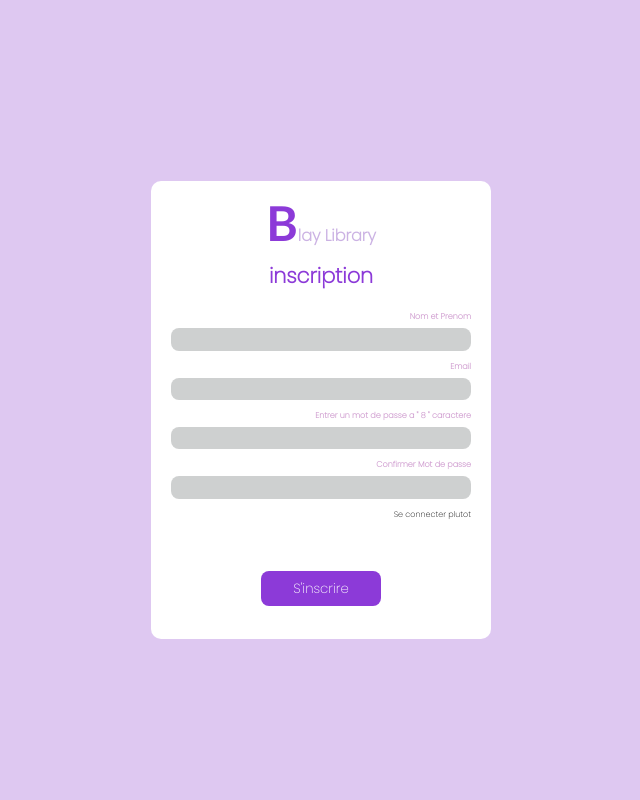
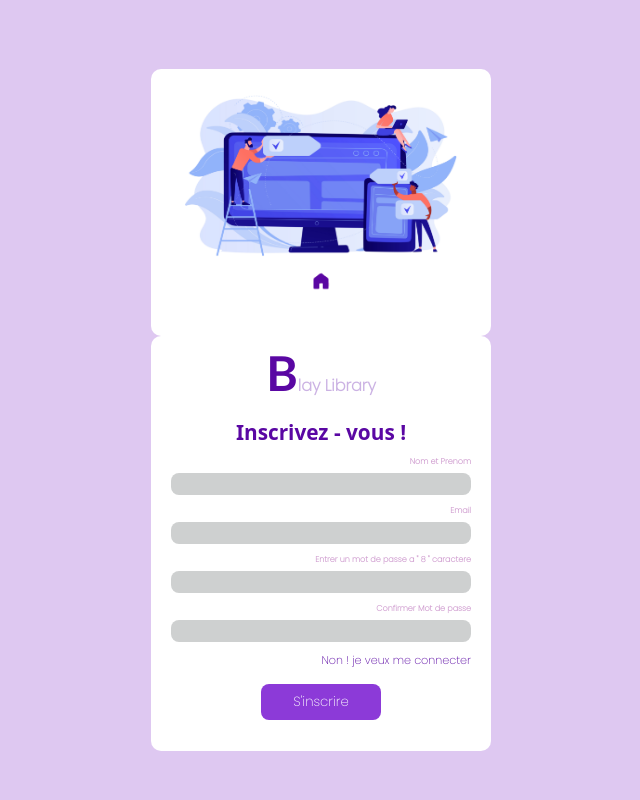
Before and after one commit to 2DYXBOSS/projetdelibrairie, a Flask app: page /add_data in a window 1280 px wide. Shown: the whole page, without its empty margins (319-959 px from the left). Run offline with Flask 3, Linux system fonts and the light colour scheme.

Commit message:
Update add_profile.html

```diff
--- a/templates/add_profile.html
+++ b/templates/add_profile.html
@@ -1,4 +1,4 @@
-
+<!--
 
 <!DOCTYPE html>
 <html lang="en">
@@ -48,4 +48,142 @@
         </div>
     </header>
 </body>
+</html> -->
+
+
+
+
+
+
+
+
+<!DOCTYPE html>
+<html lang="en">
+<head>
+    <meta charset="UTF-8">
+    <meta name="viewport" content="width=device-width, initial-scale=1.0">
+    <title>Document</title>
+    <link rel="stylesheet" href="static/CSS/add_profil.css">
+    <link rel="preconnect" href="https://fonts.googleapis.com">
+    <link rel="preconnect" href="https://fonts.gstatic.com" crossorigin>
+    <link href="https://fonts.googleapis.com/css2?family=Poppins:wght@200&display=swap" rel="stylesheet">
+</head>
+<body>
+    <header>
+
+        <div class="dex2">
+            <div class="mp" id="vjk1">
+                <img src="{{ url_for('static', filename='IMAGES/20945446.jpg')}}"  height="80%" width="100%" alt="" >
+                <a href="/">
+                    <img src="{{ url_for('static', filename='IMAGES/home-removebg-preview.png')}}" style="filter: invert(15%) sepia(59%) saturate(7268%) hue-rotate(272deg) brightness(63%) contrast(111%);" height="20px" width="20px" alt="">
+                </a>
+            </div>
+            <div class="mp" id="vjk">
+                {% with messages = get_flashed_messages() %}
+                    {% if messages %}
+                    <ul style="text-align: center;">
+                        {% for message in messages %}
+                        <li style="color: red;list-style-type: none;font-size: 0.8rem;padding-bottom: 20px;">{{ message }}</li>
+                        {% endfor %}
+                    </ul>
+                    {% endif %}
+                    {% endwith %}
+                <div class="hea2" >
+                    <strong><p style="color:  rgba(162, 117, 204, 0.555);"><span style="font-family: 'Gill Sans', 'Gill Sans MT', Calibri, 'Trebuchet MS', sans-serif;font-size: 3rem;color: rgb(90, 7, 163);">B</span>lay Library</p></strong>
+                </div>
+                <div class="hea2">
+                    <h2 style="color: rgb(90, 7, 163);font-size: 1.3rem;font-family: system-ui, -apple-system, BlinkMacSystemFont, 'Segoe UI', Roboto, Oxygen, Ubuntu, Cantarell, 'Open Sans', 'Helvetica Neue', sans-serif;">Inscrivez - vous !</h2>
+                </div>
+                <form action="/add" method="POST" class="formulaire">
+
+
+                    <label >Nom et Prenom</label>
+                    <input required type="text" name="first_name" id="">
+                    <label >Email</label>
+                    <input required type="email" name="last_name" id="">
+                    <label >Entrer un mot de passe a " 8 " caractere</label>
+                    <input  required type="password" name="age" id="">
+                    <label >Confirmer Mot de passe</label>
+                    <input  required type="password" name="conf" id="">
+
+
+                    <a href="/pre" style="font-size: 0.7rem;color: rgb(90, 7, 163);padding-top: 10px;margin-bottom: 15px;">Non ! je veux me connecter</a>
+
+                    <button type="submit" >S'inscrire</button>
+                </form>
+            </div>
+        </div>
+    </header>
+</body>
 </html>
+
+
+
+
+
+
+
+
+
+
+
+
+<!--
+<!DOCTYPE html>
+<html lang="en">
+<head>
+    <meta charset="UTF-8">
+    <meta name="viewport" content="width=device-width, initial-scale=1.0">
+    <title>Document</title>
+    <link rel="stylesheet" href="static/CSS/connex.css">
+    <link rel="preconnect" href="https://fonts.googleapis.com">
+    <link rel="preconnect" href="https://fonts.gstatic.com" crossorigin>
+    <link href="https://fonts.googleapis.com/css2?family=Poppins:wght@200&display=swap" rel="stylesheet">
+</head>
+<body>
+    <header>
+        <div class="dex2">
+            <div class="mp">
+                {% with messages = get_flashed_messages() %}
+                    {% if messages %}
+                    <ul style="text-align: center;">
+                        {% for message in messages %}
+                        <li style="color: red;list-style-type: none;font-size: 0.8rem;padding-bottom: 20px;">{{ message }}</li>
+                        {% endfor %}
+                    </ul>
+                    {% endif %}
+                    {% endwith %}
+                <div class="hea2">
+                    <strong><p style="color: rgba(162, 117, 204, 0.555);"><span style="font-family: 'Gill Sans', 'Gill Sans MT', Calibri, 'Trebuchet MS', sans-serif;font-size: 3rem;color: rgb(90, 7, 163);">B</span>lay Library</p></strong>
+                </div>
+                <div class="hea2">
+                    <h2 style="color: rgb(90, 7, 163);font-size: 1.3rem;margin-bottom: 10px;">Connexion</h2>
+                </div>
+                <form action="/sprome" method="POST" class="formulaire">
+
+                    <label >Email</label>
+                    <input required type="email" name="last_name" id="">
+                    <label >Mot de passe</label>
+                    <input  required type="text" name="age" id="">
+
+                    <a href="/add_data" style="font-size: 0.5rem;color: black;padding-top: 10px;margin-bottom: 50px;">S'inscrire plutot</a>
+                    <button type="submit" >Se connecter</button>
+                </form>
+            </div>
+        </div>
+    </header>
+</body>
+</html>
+
+
+
+
+
+
+
+
+
+
+
+
+ -->
```
